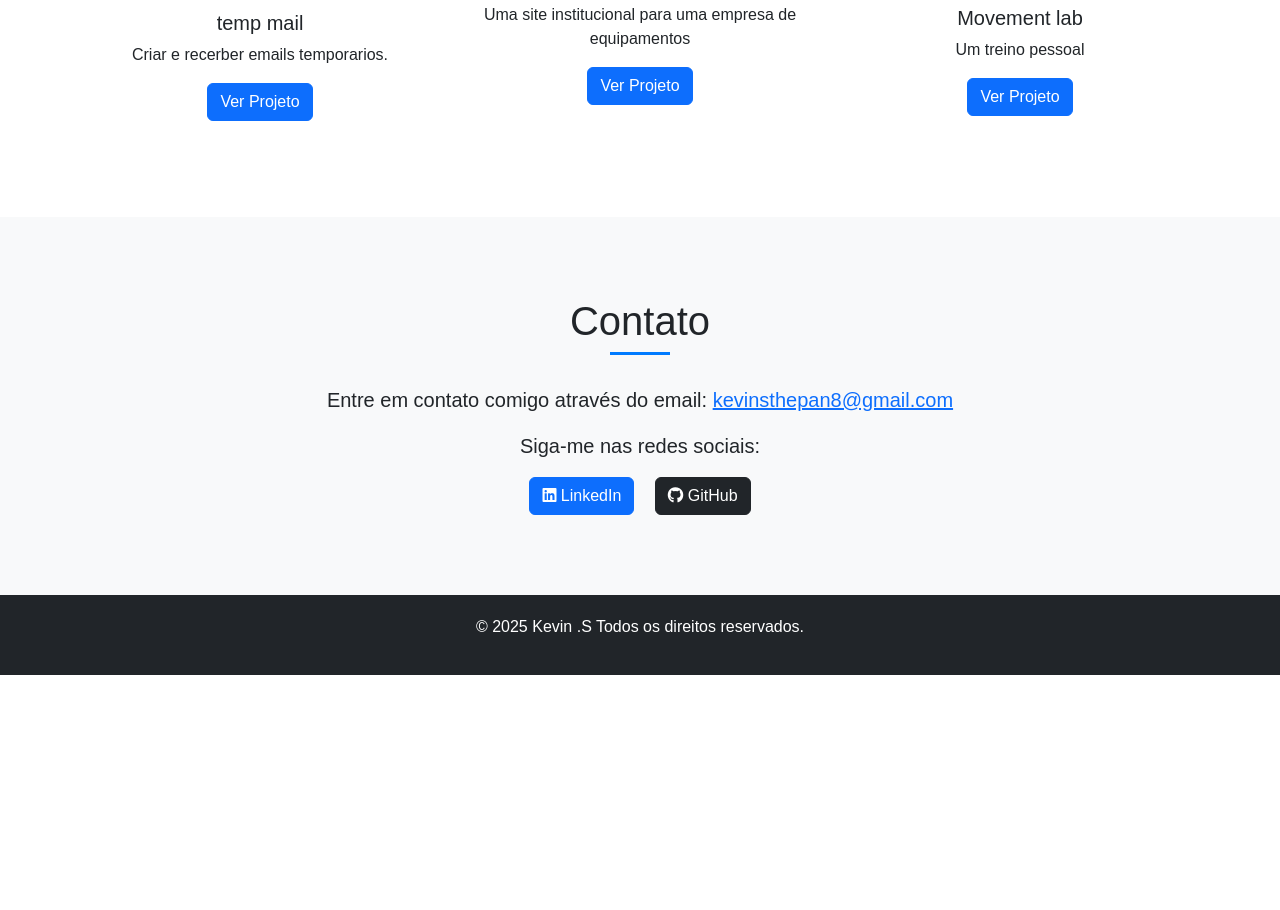
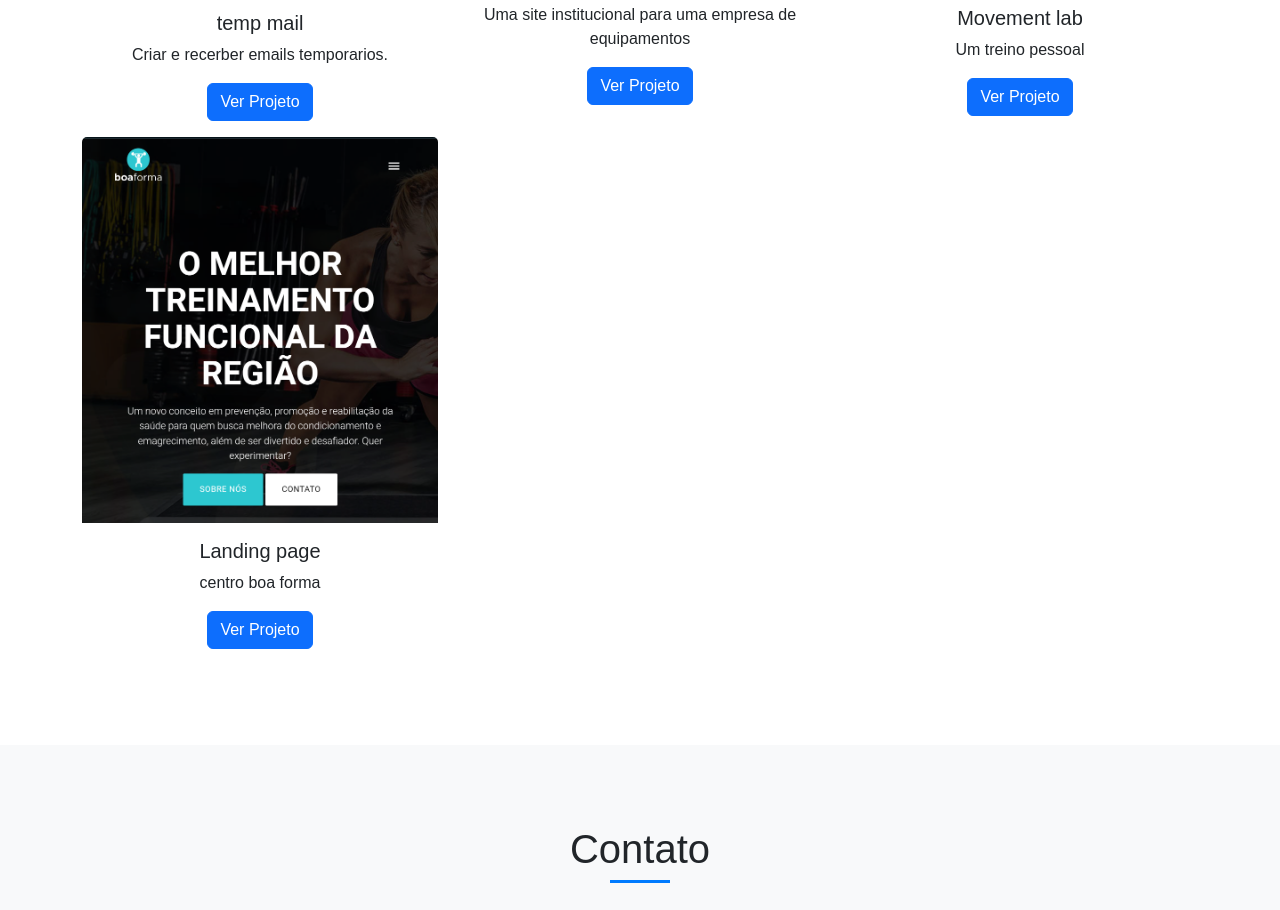
Before and after one commit to kevinsrm/kevinsrm.github.io, a plain HTML site: page index.html in a window 1280 px wide. Shown: the part 2152-3062 px from the top of the page. Before the commit the page ends 2827 px from the top, so only its background shows below. Drawn offline with nearby package versions, Linux system fonts and the light colour scheme.

Commit message:
Add files via upload

```diff
--- a/index.html
+++ b/index.html
@@ -241,6 +241,16 @@
                     </div>
                 </div>
             </div>
+            <div class="col-md-4">
+                <div class="card">
+                    <img src="projeto4.png" class="card-img-top" alt="Projeto 4">
+                    <div class="card-body">
+                        <h5 class="card-title">Landing page</h5>
+                        <p class="card-text">centro boa forma</p>
+                        <a href="http://boaforma.ct.ws/?i=1" target="_blank" class="btn btn-primary">Ver Projeto</a>
+                    </div>
+                </div>
+            </div>
         </div>
     </div>
 </section>
```
Also changed, not shown: projeto4.png (added).
